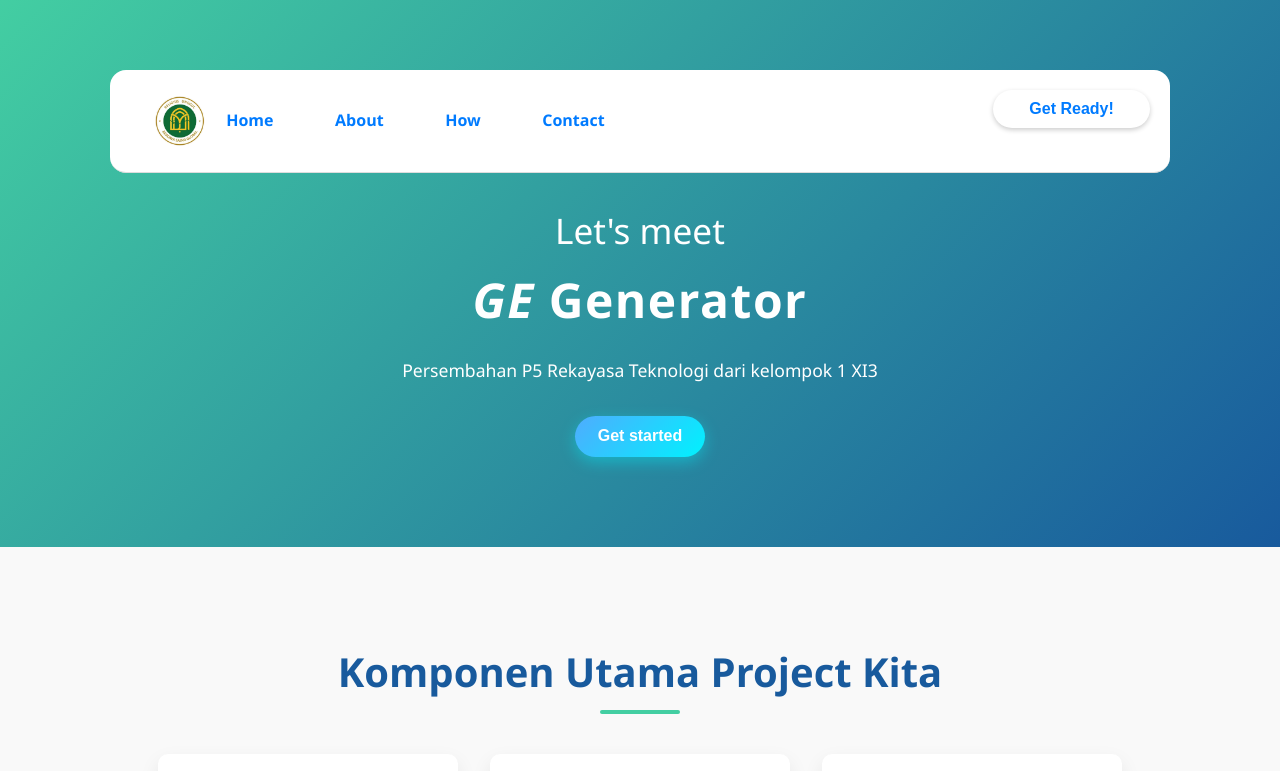
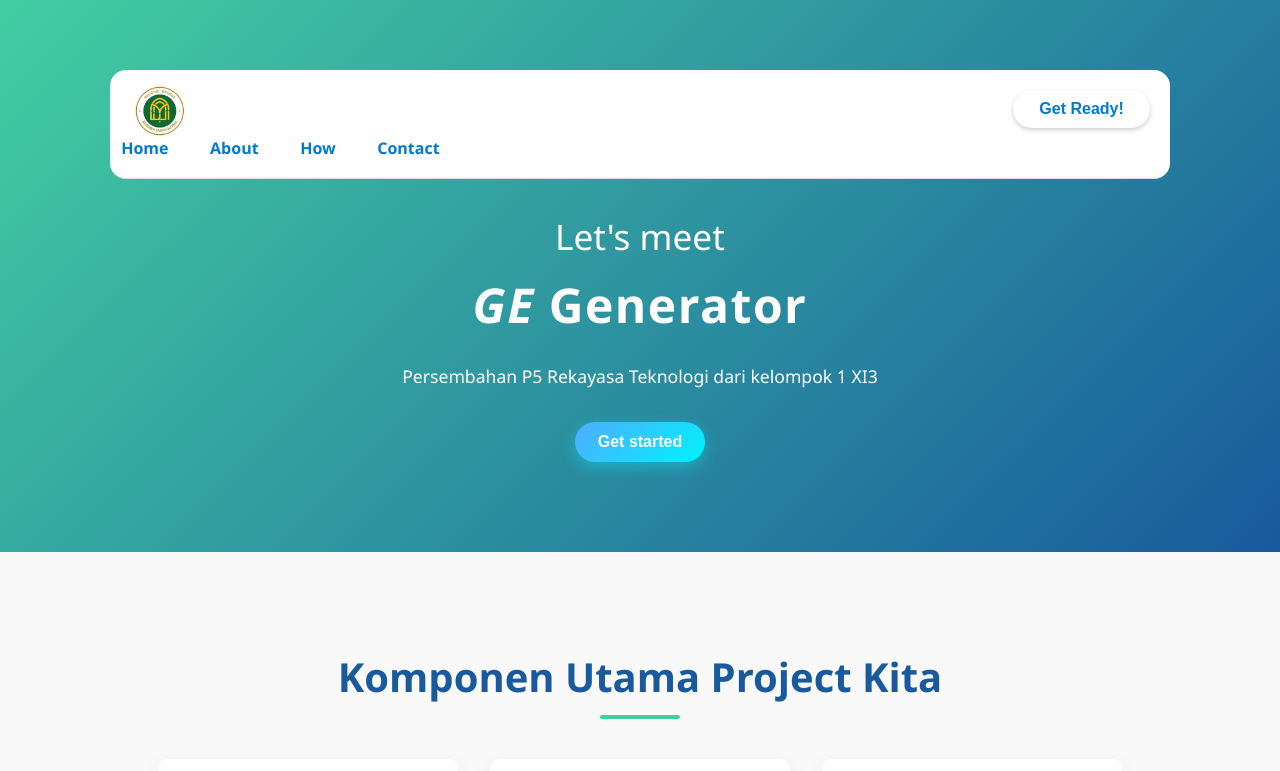
Before and after one commit to saffan4hp/hahcapek, a plain HTML site: page bismillah/index.html in a window 1280 px wide. Shown: the top 771 px of the page. Drawn offline with Linux system fonts and the light colour scheme; grey boxes are pictures that could not be loaded.

Commit message:
Update index.html

```diff
--- a/bismillah/index.html
+++ b/bismillah/index.html
@@ -54,19 +54,6 @@
             border-radius: 16px;
             flex-wrap: wrap;
         }
-        .nav-container {
-           display: flex;
-           align-items: center;
-           justify-content: space-between;
-           padding: 10px 20px;
-        }
-        .nav-list a {
-           margin: 0 10px;
-           text-decoration: none;
-           color: #007bff;
-           font-weight: bold;
-        }
-
   @media (max-width: 600px) {
      .nav-container {
        flex-direction: column;
```
